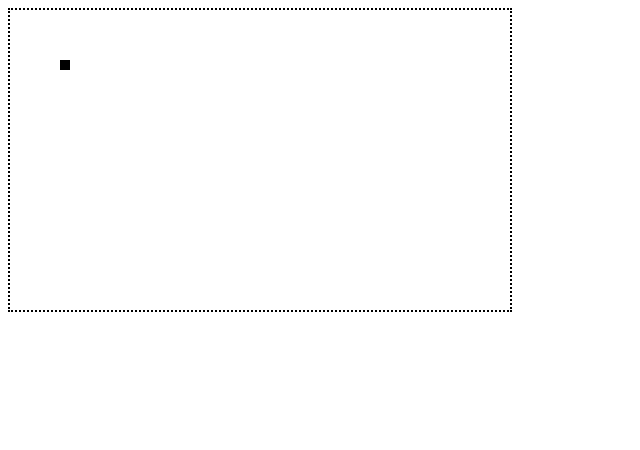
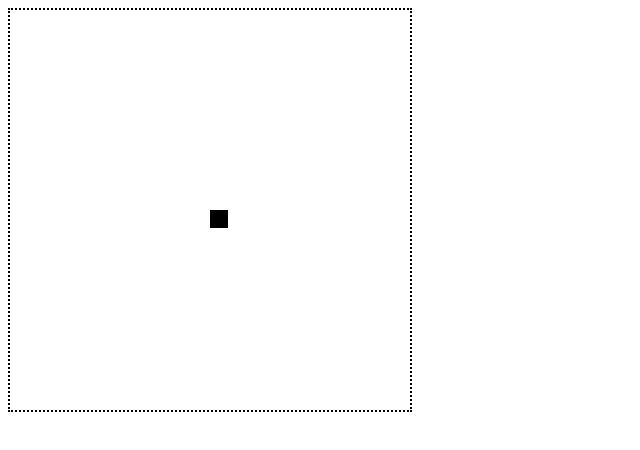
Before and after one commit to Rookie-Club/katas, a plain HTML site: page langton/javascript/index.html in a window 1280 px wide. Shown: the whole page, without its empty margins (0-640 px from the left). Drawn offline with Linux system fonts and the light colour scheme.

Commit message:
Utilise la fonctionnalité dans le programme final

```diff
--- a/langton/javascript/index.html
+++ b/langton/javascript/index.html
@@ -1,15 +1,27 @@
 <!DOCTYPE html>
 
 <meta charset="UTF-8">
-
 <title>je suis une loutre</title>
 
-<canvas id="zut" width="500" height="300" style="border: 2px dotted black;"></canvas>
+<script src="src/Fourmi.js"></script>
+
+<canvas id="zut" width="400" height="400" style="border: 2px dotted black;"></canvas>
 
 <script>
 
     var canvas=document.getElementById("zut");
     var context=canvas.getContext("2d");
 
-    context.fillRect(50, 50, 10, 10);
+    dessineFourmi = function (context, monde) {
+        var tailleCases = 20;
+        var tailleCarres = tailleCases - 2;
+
+        var x = monde.positionFourmi().x * tailleCases;
+        var y = monde.positionFourmi().y * tailleCases;
+
+        context.fillRect(x, y, tailleCarres, tailleCarres);
+    }
+
+    var monde = autreMonde(20);
+    dessineFourmi(context, monde);
 </script>
```
